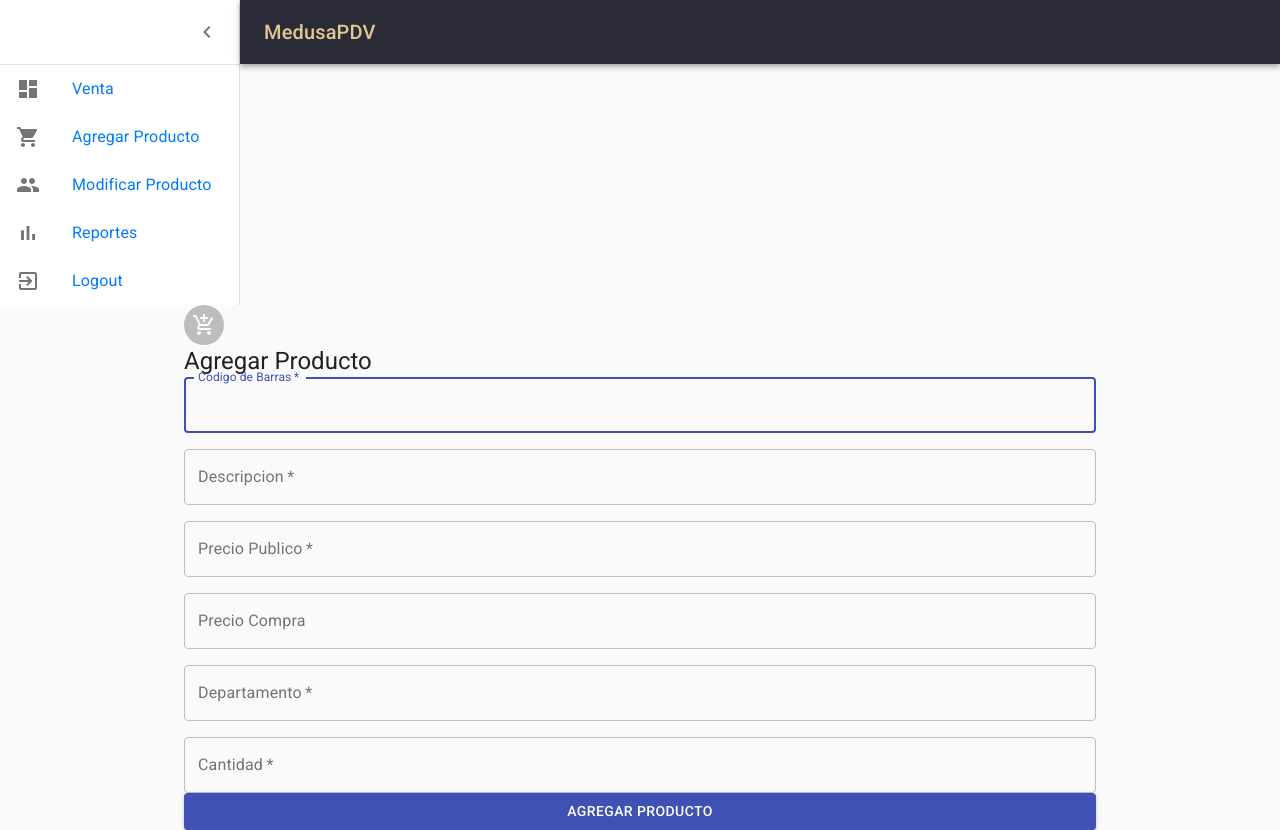
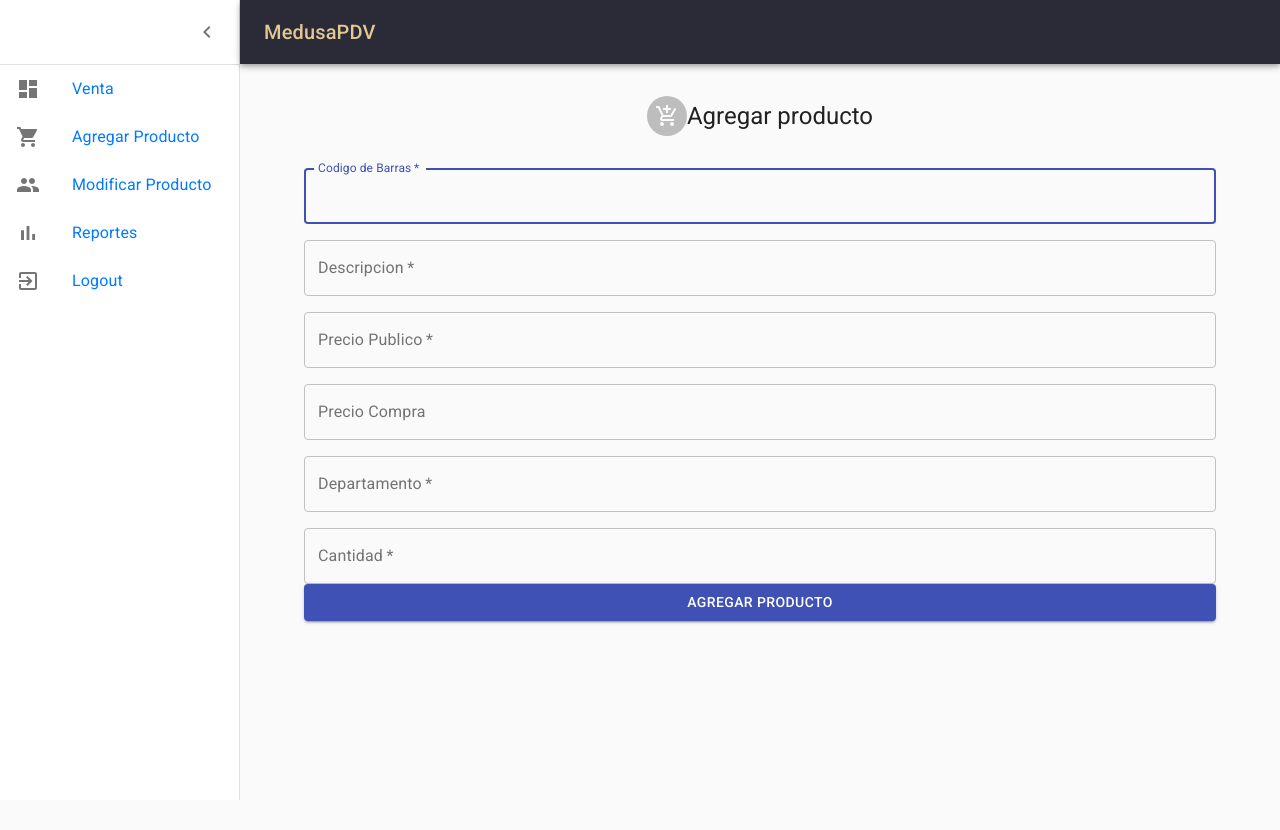
Before and after one commit to mkfuentes/medusa, a React (Create React App) app: page /add in a window 1280 px wide. After the commit the page ends 800 px from the top, so only its background shows below. Built offline with nearby package versions, Linux system fonts and the light colour scheme.

Commit message:
estilo final add

```diff
--- a/src/assets/styles/MakeStyles.js
+++ b/src/assets/styles/MakeStyles.js
@@ -28,8 +28,8 @@ const useStyles = makeStyles(theme => ({
     margin: theme.spacing(1),
     backgroundColor: theme.palette.success.main,
     display: "flex",
-    flexDirection: "column",
-    alignItems: "center"
+    alignItems: "center",
+    justifyContent: "center"
   },
   form: {
     width: "100%", // Fix IE 11 issue.
@@ -99,6 +99,14 @@ const useStyles = makeStyles(theme => ({
   },
   fixedHeight: {
     height: 240
+  },
+  iconoAdd: {
+    textAlign: "center",
+    display: "flex",
+    alignItems: "center",
+    alignContent: "center",
+    justifyContent: "center",
+    paddingBottom: theme.spacing(4)
   }
 }));
  export default useStyles
--- a/src/components/FormAdd.jsx
+++ b/src/components/FormAdd.jsx
@@ -1,84 +1,57 @@
-import React, { useState } from 'react'
-import Avatar from "@material-ui/core/Avatar";
+import React from "react";
+import { Component } from "react";
+
 import Button from "@material-ui/core/Button";
 import CssBaseline from "@material-ui/core/CssBaseline";
 import TextField from "@material-ui/core/TextField";
 import Grid from "@material-ui/core/Grid";
-import AddShoppingCartOutlinedIcon from "@material-ui/icons/AddShoppingCartOutlined";
-import Typography from "@material-ui/core/Typography";
-import useStyles from "../assets/styles/MakeStyles"
-import Container from "@material-ui/core/Container";
-import Dashboard from "../components/DashBoard";
-import axios from 'axios'
+import classes from "../assets/styles/MakeStyles"
+import axios from "axios";
 
+export default class formAdd extends Component {
+  constructor(props) {
+    super(props);
 
- function FormAdd(props) {
-  const classes = useStyles();
-
-  const [codeBar,setCodeBar] = useState('')
-  const [description,setDescription] = useState('')
-  const [pricePublic,setPricePublic] = useState('')
-  const [priceStore,setPriceStore] = useState('')
-   const [department, setDepartment] = useState('')
-   const [cantidad, setCantidad] = useState('');
-
-   function onSubmit(event) {
-     axios.post("http://localhost:8080/products", {
-       barCode: setCodeBar,
-       description: setDescription,
-       pricePublic: setPricePublic,
-       priceStore: setPriceStore,
-       department: setDepartment,
-       cantidad: setCantidad
-     });
-    event.preventDefault()
-
-    if (props.onSubmit) {
-      props.onSubmit({
-        codeBar,
-        description,
-        pricePublic,
-        priceStore,
-        department,
-        cantidad
-      })
+    this.state = {
+      barCode: "",
+      description: "",
+      pricePublic: "",
+      priceStore: "",
+      department: "",
+      cantidad: ""
+    };
+    this.onChange = this.onChange.bind(this);
   }
 
-    setCodeBar('')
-    setDescription('')
-    setPricePublic('')
-    setPriceStore('')
-    setDepartment('')
-    setCantidad('')
+  onChange(e) {
+    this.setState({
+      [e.target.name]: e.target.value
+    });
+    console.log(this.state);
   }
 
+  async onSubmit(event) {
+    await axios.post("http://localhost:8080/products", {
+      ...this.state
+    });
+    event.preventDefault();
+  }
+
+  render() {
     return (
-    <div className={classes.root}>
-      <Dashboard />
-      <CssBaseline />
-      <main className={classes.content}>
-        <div className={classes.appBarSpacer} />
-        <Container maxWidth="md" className={classes.containerbox}>
-          <Avatar className={classes.avatar}>
-            <AddShoppingCartOutlinedIcon />
-          </Avatar>
-          <Typography component="h1" variant="h5">
-            Agregar Producto
-          </Typography>
-          <form onSubmit={onSubmit} className={classes.form}>
+      <div>
+        <form onSubmit={this.onSubmit.bind(this)} className={classes.form}>
           <Grid container spacing={2}>
             <Grid item xs={12} md={12}>
               <TextField
                 autoComplete="false"
-                  name="Codigo de Barras"
                 variant="outlined"
                 required
                 fullWidth
-                  id="barCode"
+                name="barCode"
                 label="Codigo de Barras"
                 autoFocus
-                  value={codeBar}
-                  onChange={event => setCodeBar(event.target.value)}
+                onChange={this.onChange}
               />
             </Grid>
             <Grid item xs={12} md={12}>
@@ -86,12 +59,10 @@ import axios from 'axios'
                 variant="outlined"
                 required
                 fullWidth
-                  id="Description"
                 label="Descripcion"
-                  name="Description"
+                name="description"
                 autoComplete="Description"
-                  value={description}
-                  onChange={event => setDescription(event.target.value)}
+                onChange={this.onChange}
               />
             </Grid>
             <Grid item xs={12} md={12}>
@@ -99,12 +70,10 @@ import axios from 'axios'
                 variant="outlined"
                 required
                 fullWidth
-                  id="pricePublic"
                 label="Precio Publico"
-                  name="price public"
+                name="pricePublic"
                 type="number"
-                  value={pricePublic}
-                  onChange={event => setPricePublic(event.target.value)}
+                onChange={this.onChange}
               />
             </Grid>
             <Grid item xs={12} md={12}>
@@ -114,9 +83,7 @@ import axios from 'axios'
                 name="priceStore"
                 label="Precio Compra"
                 type="number"
-                  id="priceStore"
-                  value={priceStore}
-                  onChange={event => setPriceStore(event.target.value)}
+                onChange={this.onChange}
               />
             </Grid>
             <Grid item xs={12} md={12}>
@@ -124,12 +91,9 @@ import axios from 'axios'
                 variant="outlined"
                 required
                 fullWidth
-                  id="department"
                 label="Departamento"
-                  name="departamento"
-                  autoComplete="departamento"
-                  value={department}
-                  onChange={event => setDepartment(event.target.value)}
+                name="department"
+                onChange={this.onChange}
               />
             </Grid>
             <Grid item xs={12} md={12}>
@@ -137,12 +101,10 @@ import axios from 'axios'
                 variant="outlined"
                 required
                 fullWidth
-                  id="Cantidad"
                 label="Cantidad"
-                  name="Cantidad"
+                name="cantidad"
                 autoComplete="Cantidad"
-                  value={cantidad}
-                  onChange={event => setCantidad(event.target.value)}
+                onChange={this.onChange}
               />
             </Grid>
           </Grid>
@@ -158,10 +120,7 @@ import axios from 'axios'
             </Button>
           </Grid>
         </form>
-        </Container>
-      </main>
       </div>
     );
   }
-
-export default FormAdd
+}
--- a/src/views/Add.jsx
+++ b/src/views/Add.jsx
@@ -1,145 +1,39 @@
 import React from "react";
-import { Component } from "react";
-import Avatar from "@material-ui/core/Avatar";
-import Button from "@material-ui/core/Button";
+import clsx from "clsx";
 import CssBaseline from "@material-ui/core/CssBaseline";
-import TextField from "@material-ui/core/TextField";
-import Grid from "@material-ui/core/Grid";
+import Container from "@material-ui/core/Container";
+import Dashboard from "../components/DashBoard";
+import AddProduct from "../components/FormAdd";
 import AddShoppingCartOutlinedIcon from "@material-ui/icons/AddShoppingCartOutlined";
 import Typography from "@material-ui/core/Typography";
-import classes from "../assets/styles/MakeStyles";
-import Container from "@material-ui/core/Container";
-import Dashboard from "../components/DashBoard";
-import axios from "axios";
+import Avatar from "@material-ui/core/Avatar";
+import useStyles from "../assets/styles/MakeStyles";
 
-export default class Add extends Component {
-  constructor (props) {
-    super(props)
 
-    this.state = {
-      barCode: '',
-      description: '',
-      pricePublic: '',
-      priceStore: '',
-      department: '',
-      cantidad:''
-    }
-    this.onChange = this.onChange.bind(this)
-  }
+export default function Add() {
+  const classes = useStyles();
+  const [open, setOpen] = React.useState(true);
 
-  onChange(e) {
-    this.setState({
-      [e.target.name]: e.target.value
-    })
-    console.log(this.state);
-  }
+  const fixedHeightPaper = clsx(classes.paper, classes.fixedHeight);
 
-  async onSubmit (event) {
-
-    await axios.post("http://localhost:8080/products", {
-        ...this.state
-    })
-    event.preventDefault()
-
-  }
-
-render() {
   return (
     <div className={classes.root}>
       <Dashboard />
       <CssBaseline />
       <main className={classes.content}>
         <div className={classes.appBarSpacer} />
-        <Container maxWidth="md" className={classes.containerbox}>
-          <Avatar className={classes.avatar}>
-            <AddShoppingCartOutlinedIcon />
-          </Avatar>
-          <Typography component="h1" variant="h5">
-            Agregar Producto
-          </Typography>
-          <form onSubmit={this.onSubmit.bind(this)} className={classes.form}>
-            <Grid container spacing={2}>
-              <Grid item xs={12} md={12}>
-                <TextField
-                  autoComplete="false"
-                  variant="outlined"
-                  required
-                  fullWidth
-                  name="barCode"
-                  label="Codigo de Barras"
-                  autoFocus
-                  onChange={this.onChange}
-                />
-              </Grid>
-              <Grid item xs={12} md={12}>
-                <TextField
-                  variant="outlined"
-                  required
-                  fullWidth
-                  label="Descripcion"
-                  name="description"
-                  autoComplete="Description"
-                  onChange={this.onChange}
-                />
-              </Grid>
-              <Grid item xs={12} md={12}>
-                <TextField
-                  variant="outlined"
-                  required
-                  fullWidth
-                  label="Precio Publico"
-                  name="pricePublic"
-                  type="number"
-                  onChange={this.onChange}
-                />
-              </Grid>
-              <Grid item xs={12} md={12}>
-                <TextField
-                  variant="outlined"
-                  fullWidth
-                  name="priceStore"
-                  label="Precio Compra"
-                  type="number"
-                  onChange={this.onChange}
-                />
-              </Grid>
-              <Grid item xs={12} md={12}>
-                <TextField
-                  variant="outlined"
-                  required
-                  fullWidth
-                  label="Departamento"
-                  name="department"
-                  onChange={this.onChange}
-                />
-              </Grid>
-              <Grid item xs={12} md={12}>
-                <TextField
-                  variant="outlined"
-                  required
-                  fullWidth
-                  label="Cantidad"
-                  name="cantidad"
-                  autoComplete="Cantidad"
-                  onChange={this.onChange}
-                />
-              </Grid>
-            </Grid>
-            <Grid item xs={12} md={12}>
-              <Button
-                type="submit"
-                fullWidth
-                variant="contained"
-                color="primary"
-                className={classes.submit}
-              >
-                Agregar Producto
-              </Button>
-            </Grid>
-          </form>
+        <Container maxWidth="md" className={classes.container}>
+          <div className={classes.iconoAdd}>
+            <Avatar>
+              <AddShoppingCartOutlinedIcon />
+            </Avatar>
+            <Typography component="h1" variant="h5" display="block">
+              Agregar producto
+            </Typography>
+          </div>
+          <AddProduct />
         </Container>
       </main>
     </div>
-  )
+  );
 }
-}
```
Also changed, not shown: src/components/FormEdit.jsx (line endings or trailing spaces). Lines whose indentation alone changed are shown as unchanged.
